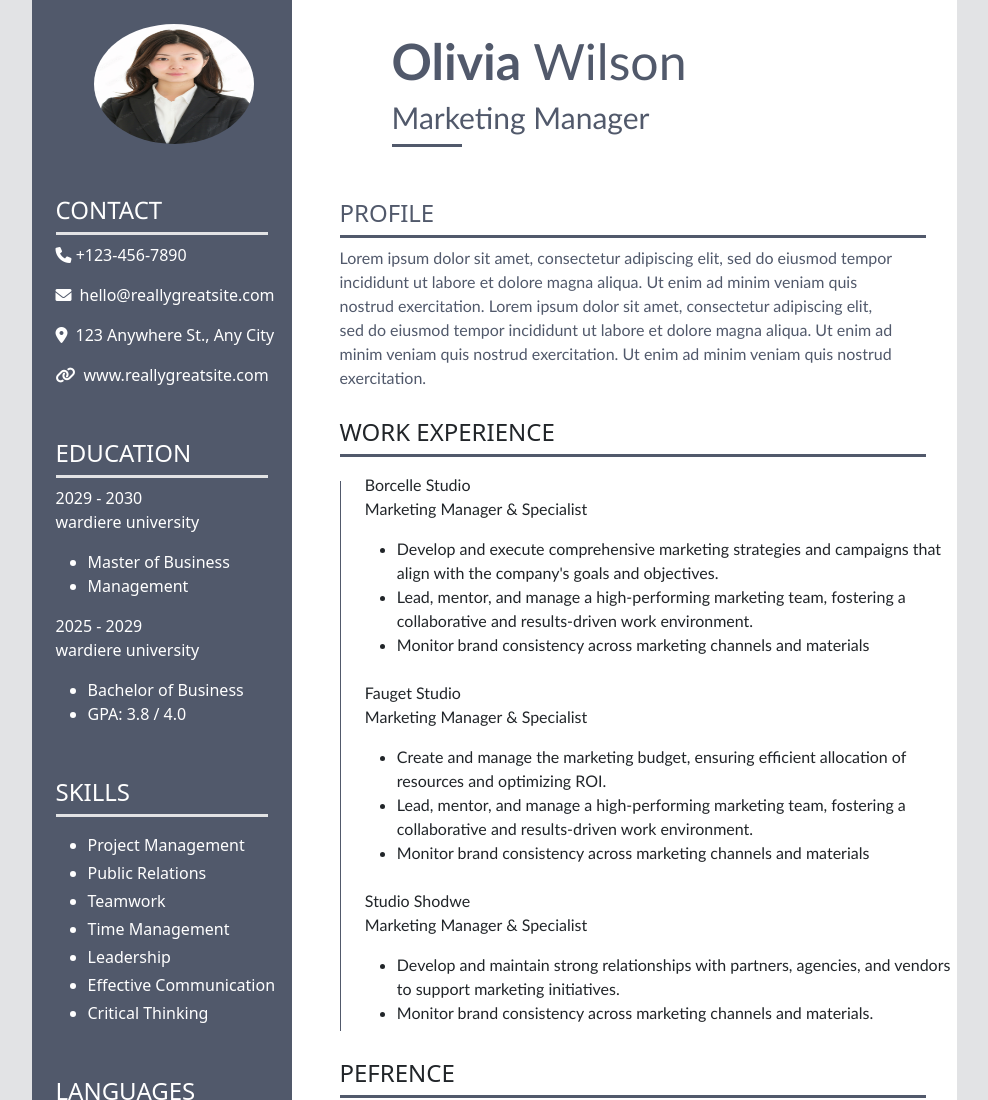
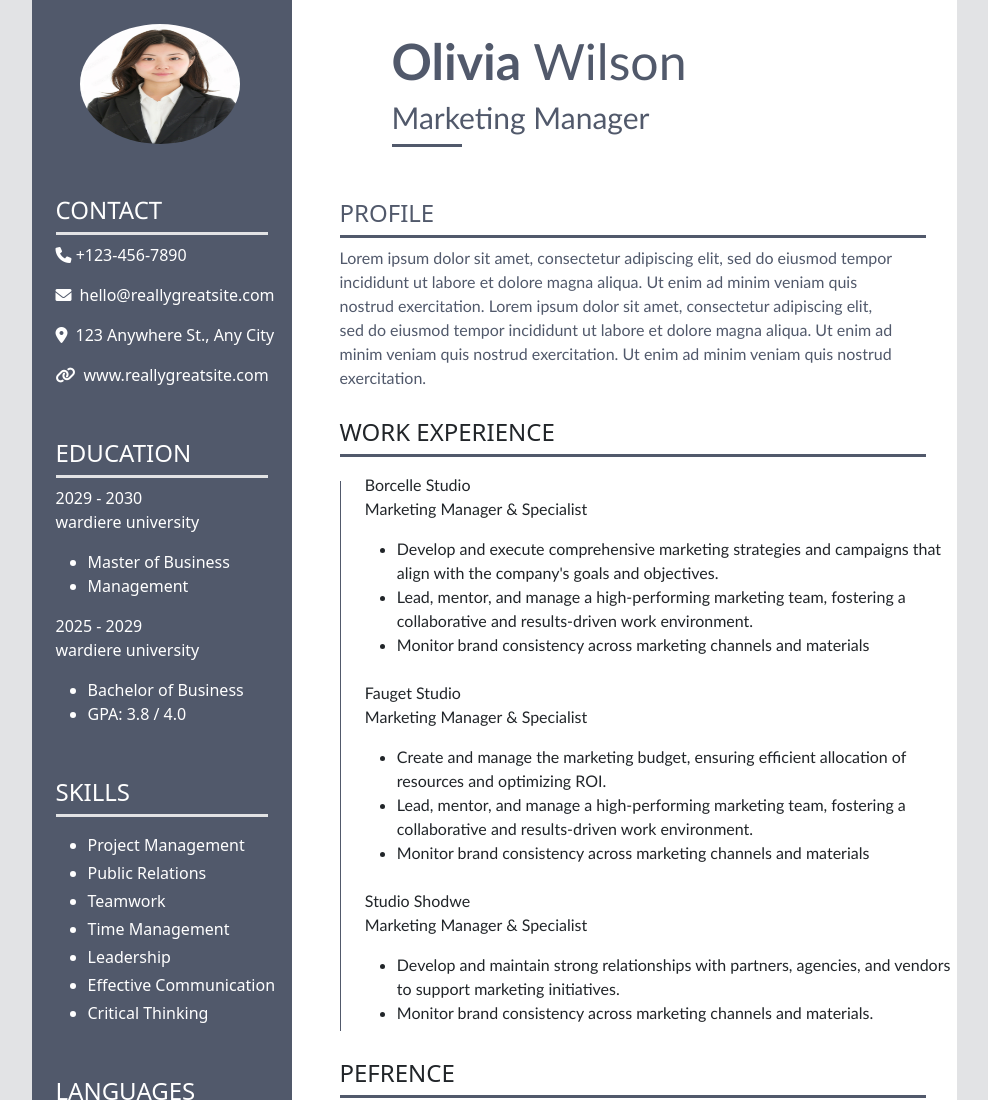
Before and after one commit to FatmaEmadGhozia/Resume, a plain HTML site: page index.html in a window 1280 px wide. Shown: the top 1100 px of the page, without its empty margins (146-1134 px from the left). Drawn offline with nearby package versions, Linux system fonts and the light colour scheme.

Commit message:
Add files via upload

```diff
--- a/index.html
+++ b/index.html
@@ -11,7 +11,7 @@
 <body class="bg-secondary-subtle">
     <div class="container-fluid w-100 h-100 d-flex  justify-content-center">
         <div class="left-part  h-100  ps-4" >
-            <img  class ="mb-5 rounded-circle d-block mx-auto mt-4"  src="./images/cv-photo.jpg" alt="not founded image">
+            <img  class ="mb-5 rounded-circle d-block  mt-4 ms-4"  src="./images/cv-photo.jpg" alt="not founded image">
             <div class="contact ">
                 <p class=" contact-info text-white fs-4">CONTACT</p>
                 <div class="line bg-secondary-subtle"></div>
```
